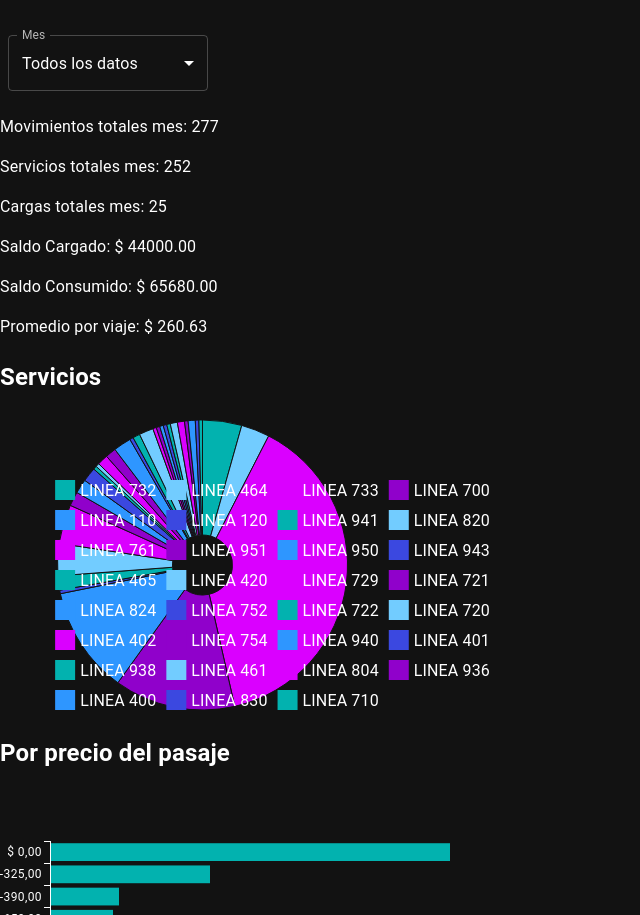
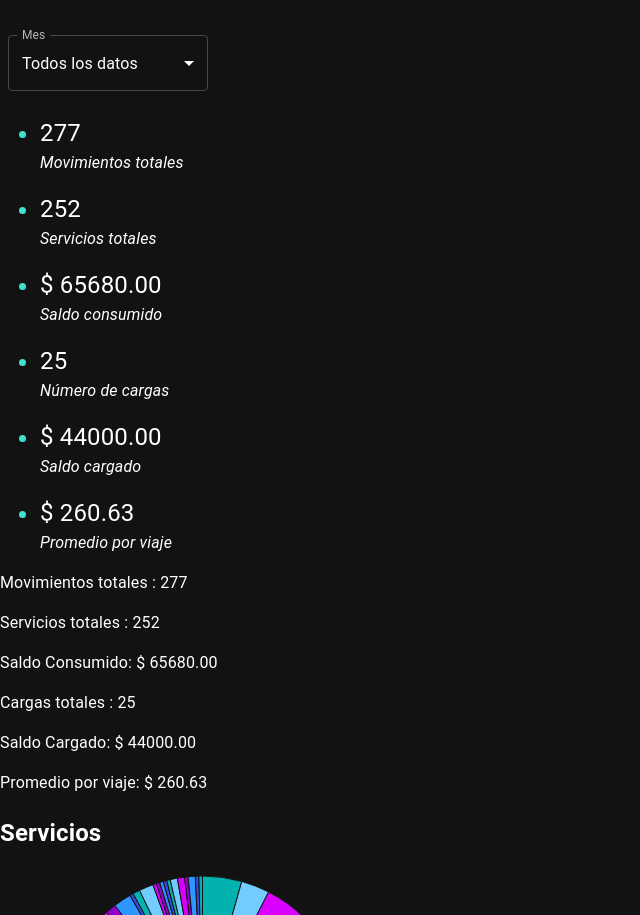
Before and after one commit to fabio2100/movimientossube, a React (Create React App) app: page / in a window 1280 px wide. Shown: the part 573-1488 px from the top of the page, without its empty margins (0-640 px from the left). Built offline with nearby package versions, Linux system fonts and the light colour scheme.

Commit message:
muestar de datos

```diff
--- a/src/App.css
+++ b/src/App.css
@@ -42,3 +42,48 @@
   overflow: auto;
   height: 350px;
 }
+
+.principal{
+  text-align: center;
+}
+
+ol {
+	padding: 1.5rem 1.5rem 1.5rem 4em;
+	border: 0.3rem solid turquoise;
+	columns: 25rem;
+	column-gap: 7rem;
+	column-rule: 4px dotted turquoise;
+	border-radius: 0.5rem;
+}
+
+ol > * + * {
+	margin-top: 1rem;
+}
+
+li {
+	break-inside: avoid;
+  margin-top: 1em;
+}
+
+::marker {
+	font-weight: 700;
+	font-size: 1.5em;
+	color: turquoise;
+}
+
+li span {
+	display: block;
+}
+
+li span:first-child {
+	font-size: 1.5em;
+}
+
+li span:last-child {
+	font-style: italic;
+}
+
+.divider {
+	min-height: 6rem;
+	background: lavender;
+}
--- a/src/App.js
+++ b/src/App.js
@@ -1,5 +1,5 @@
 import './App.css';
-import { ThemeProvider, createTheme } from '@mui/material/styles';
+import { ThemeProvider, createTheme, rgbToHex } from '@mui/material/styles';
 import CssBaseline from '@mui/material/CssBaseline';
 import Main from './components/main';
 
--- a/src/components/main.js
+++ b/src/components/main.js
@@ -1,6 +1,6 @@
 import { BarChart, PieChart } from "@mui/x-charts";
 import Uno from "../movimientos/total082024.json";
-import { FormControl, InputLabel, MenuItem, Select } from "@mui/material";
+import { FormControl, Grid, InputLabel, MenuItem, Select } from "@mui/material";
 import { useEffect, useState } from "react";
 //Estructura
 /*{
@@ -201,6 +201,8 @@ export default function Main() {
   return (
     <>
 
+
+
       <BarChart
         width={500}
         height={300}
@@ -219,11 +221,38 @@ export default function Main() {
       />
 
       {inputSelect}
-      <p>Movimientos totales mes: {allMesData["nroMovimientos"]}</p>
-      <p>Servicios totales mes: {allMesData["nroServicios"]}</p>
-      <p>Cargas totales mes: {allMesData["nroCargas"]}</p>
+
+      <ul>
+        <li>
+          <span>{allMesData["nroMovimientos"]}</span>
+          <span>Movimientos totales</span>
+        </li>
+        <li>
+          <span>{allMesData["nroServicios"]}</span>
+          <span>Servicios totales</span>
+        </li>
+        <li>
+          <span>$ {allMesData["saldoConsumido"].toFixed(2)}</span>
+          <span>Saldo consumido</span>
+        </li>
+        <li>
+          <span>{allMesData["nroCargas"]}</span>
+          <span>Número de cargas</span>
+        </li>
+        <li>
+          <span>$ {allMesData["saldoCargado"].toFixed(2)}</span>
+          <span>Saldo cargado</span>
+        </li>
+        <li>
+          <span> $ {allMesData["avgViaje"].toFixed(2)}</span>
+          <span>Promedio por viaje</span>
+        </li>
+      </ul>
+      <p>Movimientos totales : {allMesData["nroMovimientos"]}</p>
+      <p>Servicios totales : {allMesData["nroServicios"]}</p>
+      <p>Saldo Consumido: $ {allMesData["saldoConsumido"].toFixed(2)}</p>
+      <p>Cargas totales : {allMesData["nroCargas"]}</p>
       <p>Saldo Cargado: $ {allMesData["saldoCargado"].toFixed(2)}</p>
-      <p>Saldo Consumido: $ {allMesData["saldoConsumido"].toFixed(2)}</p>
       <p>Promedio por viaje: $ {allMesData["avgViaje"].toFixed(2)}</p>
 
       <h2>Servicios</h2>
@@ -261,6 +290,7 @@ export default function Main() {
           layout="horizontal"
         />
       )}
+
     </>
   );
 }
```
